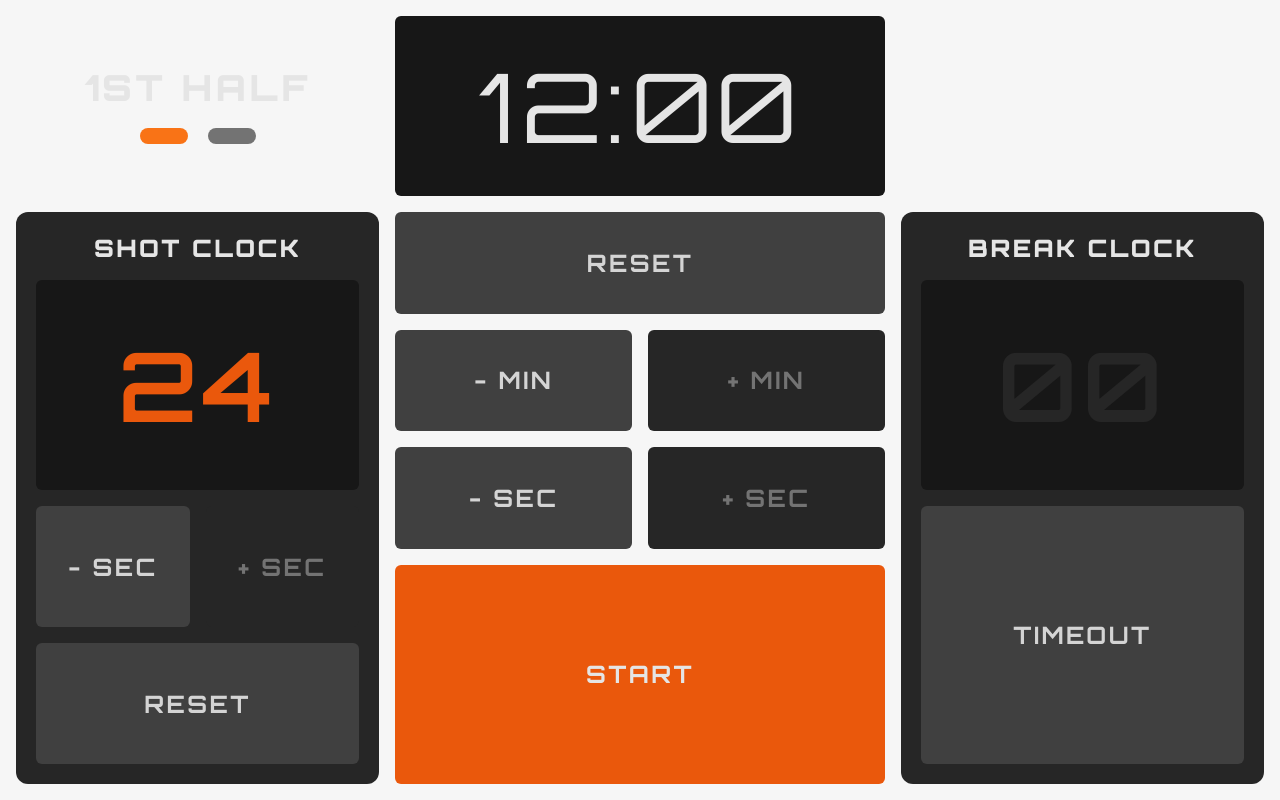
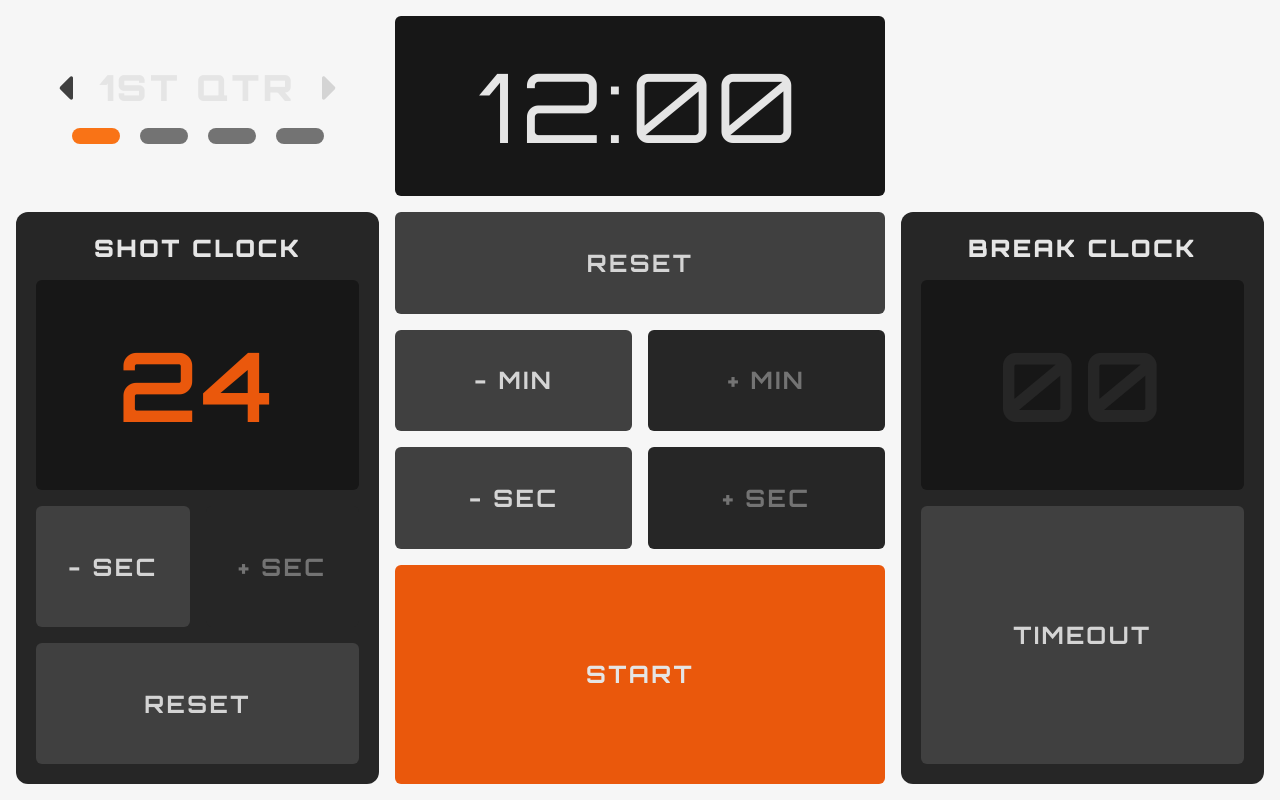
Before and after one commit to andrewjfei/tauri-splock, a Svelte app: page / in a window 1280 px wide. Built offline with nearby package versions, Linux system fonts and the light colour scheme.

Commit message:
[BASKETBALL] Added Game Interval Control

```diff
--- /dev/null
+++ b/src/components/ArrowButton.svelte
@@ -0,0 +1,32 @@
+<script lang="ts">
+    import { IconCaretLeftFilled, IconCaretRightFilled } from "@tabler/icons-svelte";
+
+    let className: string = "";
+    let direction: string = "left";
+    let type: string = "default";
+
+    export { className as class, direction, type };
+
+    function getClass() {
+        return "w-10 h-10 inline-block transition-all cursor-pointer";
+    }
+
+    function getButtonColour(type: string) {
+        switch (type) {
+            case "primary":
+                return "text-orange-600 hover:text-orange-500";
+            case "disabled":
+                return "text-neutral-700 hover:cursor-default";
+            default:
+                return "text-neutral-300 hover:text-neutral-400";
+        }
+    }
+</script>
+
+<button class="{className}" disabled={type === "disabled"} on:click >
+    {#if direction === "right"}
+        <IconCaretRightFilled class="{getClass()} {getButtonColour(type)} {className}" />
+    {:else}
+        <IconCaretLeftFilled class="{getClass()} {getButtonColour(type)} {className}" />
+    {/if}
+</button>
--- a/src/components/GameInterval.svelte
+++ b/src/components/GameInterval.svelte
@@ -1,4 +1,6 @@
 <script lang="ts">
+    import { decrementGameInterval, incrementGameInterval } from "../stores/ClockStore";
+    import ArrowButton from "./ArrowButton.svelte";
     import GameIntervalTracker from "./GameIntervalTracker.svelte";
     import Label from "./Label.svelte";
 
@@ -47,6 +49,10 @@
 </script>
 
 <div class="flex flex-col justify-center gap-y-4 xl:gap-y-5 3xl:gap-y-6 {className}">
-    <Label size="2xl" text={getGameIntervalText(currentInterval)} />
+    <div class="px-2 lg:px-4 xl:px-8 2xl:px-10 3xl:px-14 flex justify-between items-center">
+        <ArrowButton direction="left" type={currentInterval <= 1 ? "disabled" : "default"} on:click={decrementGameInterval} />
+        <Label size="2xl" text={getGameIntervalText(currentInterval)} />
+        <ArrowButton direction="right" type={currentInterval >= totalIntervals ? "disabled" : "default"} on:click={incrementGameInterval} />
+    </div>
     <GameIntervalTracker currentInterval={currentInterval} totalIntervals={totalIntervals} />
 </div>
--- a/src/stores/ClockStore.ts
+++ b/src/stores/ClockStore.ts
@@ -5,7 +5,7 @@ const DEFAULT_SHOT_CLOCK_TIME: number = 24000;
 const DEFAULT_TIMEOUT_CLOCK_TIME: number = 30000;
 
 const currentInterval: Writable<number> = writable(1);
-const totalIntervals: Writable<number> = writable(2);
+const totalIntervals: Writable<number> = writable(4);
 
 // all clock time values are in milliseconds
 const gameClockTime: Writable<number> = writable(DEFAULT_GAME_INTERVAL_CLOCK_TIME);
@@ -24,6 +24,12 @@ let breakClockTimeInterval: number;
 function incrementGameInterval() {
     if (get(currentInterval) < get(totalIntervals)) {
         currentInterval.update((interval) => interval + 1);
+    }
+}
+
+function decrementGameInterval() {
+    if (get(currentInterval) > 1) {
+        currentInterval.update((interval) => interval - 1);
     }
 }
 
@@ -149,4 +155,4 @@ function subtractSecondFromShotClock() {
     shotClockTime.update((clockTime) => clockTime - 1000 < 0 ? 0 : clockTime - 1000);
 }
 
-export { DEFAULT_GAME_INTERVAL_CLOCK_TIME, DEFAULT_SHOT_CLOCK_TIME, currentInterval, totalIntervals, gameClockTime, shotClockTime, breakClockTime, isGameClockRunning, isBreakClockRunning, isGameIntervalBuzzerOn, startClockTime, startTimeoutClockTime, stopClockTime, resetGameClock, resetShotClock, addMinuteToGameClock, subtractMinuteFromGameClock, addSecondToGameClock, subtractSecondFromGameClock, addSecondToShotClock, subtractSecondFromShotClock };
+export { DEFAULT_GAME_INTERVAL_CLOCK_TIME, DEFAULT_SHOT_CLOCK_TIME, currentInterval, totalIntervals, gameClockTime, shotClockTime, breakClockTime, isGameClockRunning, isBreakClockRunning, isGameIntervalBuzzerOn, incrementGameInterval, decrementGameInterval, startClockTime, startTimeoutClockTime, stopClockTime, resetGameClock, resetShotClock, addMinuteToGameClock, subtractMinuteFromGameClock, addSecondToGameClock, subtractSecondFromGameClock, addSecondToShotClock, subtractSecondFromShotClock };
```
Also changed, not shown: package.json (+11 -10 lines), 2 other files (tests, documents, lock files or other folders).
